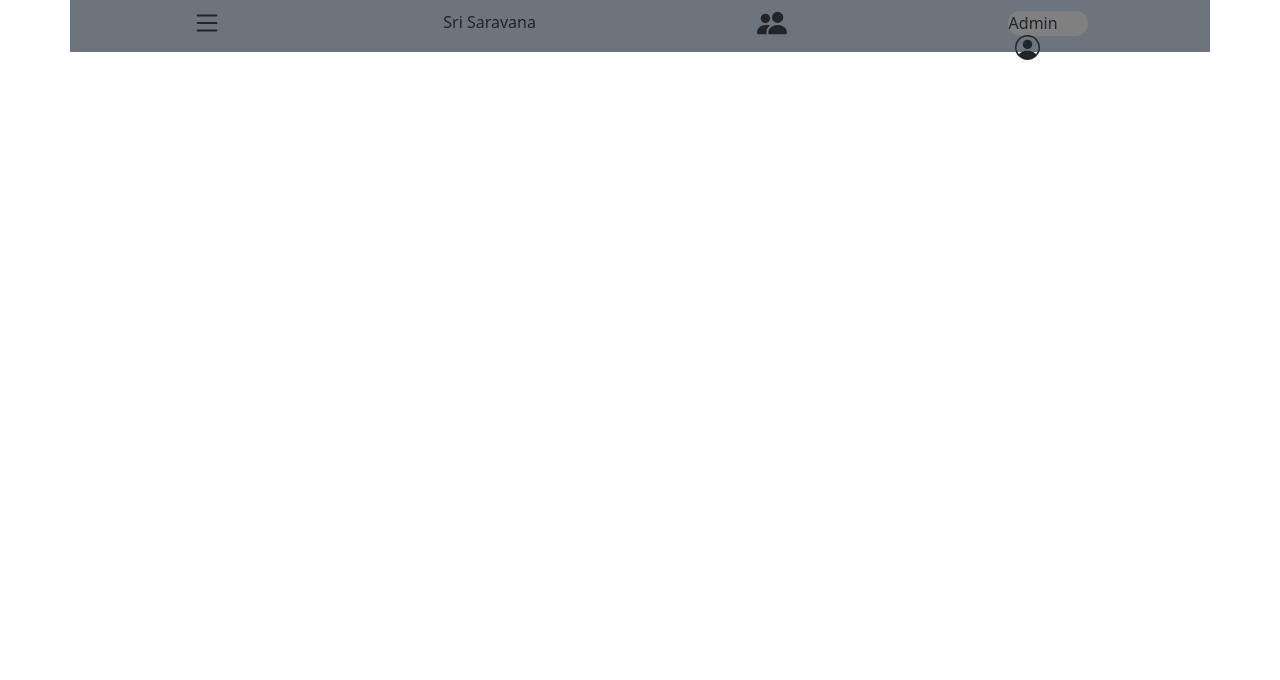
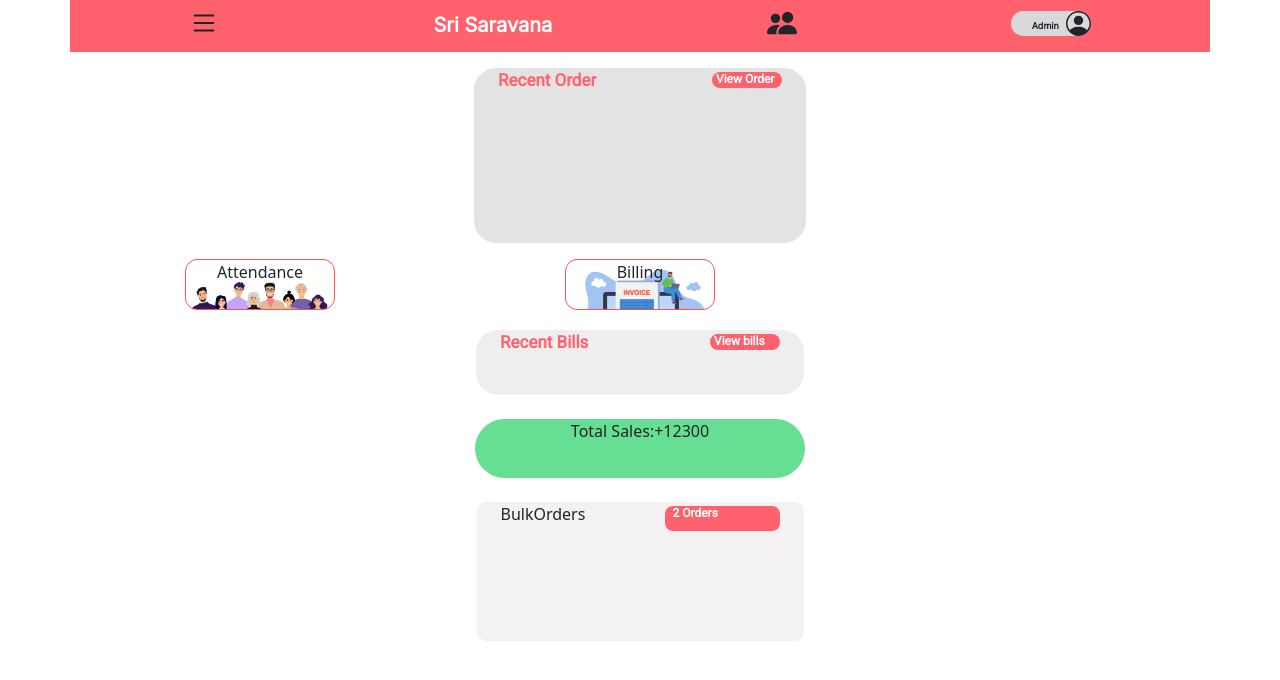
Before and after one commit to gokul-ceo/restuarentmanagement, a React (Create React App) app: page / in a window 1280 px wide. Shown: the top 680 px of the page. Built offline with nearby package versions, Linux system fonts and the light colour scheme.

Commit message:
made new changes

```diff
--- a/public/index.html
+++ b/public/index.html
@@ -7,6 +7,9 @@
     <meta name="theme-color" content="#000000" />
     <link rel="apple-touch-icon" href="%PUBLIC_URL%/logo192.png" />
     <link rel="manifest" href="%PUBLIC_URL%/manifest.json" />
+    <link rel="preconnect" href="https://fonts.googleapis.com">
+    <link rel="preconnect" href="https://fonts.gstatic.com" crossorigin>
+    <link href="https://fonts.googleapis.com/css2?family=Inter&family=Kanit&family=Montserrat&family=Poppins&family=Roboto&display=swap" rel="stylesheet">
     <title>Billing</title>
   </head>
   <body>
--- a/src/Home.jsx
+++ b/src/Home.jsx
@@ -1,9 +1,19 @@
 import React from "react";
 import 'bootstrap/dist/css/bootstrap.min.css';
 import HomeHeader from "./homeasserts/HomeHeader";
+import RecentOrders from "./homeasserts/RecentOrders";
+import GroupDiv from "./homeasserts/GroupDiv";
+import RecentBills from "./homeasserts/RecentBills";
+import SalesDiv from "./homeasserts/Sales";
+import Bulkorderdiv from "./homeasserts/Bullkorderdiv";
 function Home(){
     return<>
     <HomeHeader/>
+    <RecentOrders/>
+    <GroupDiv/>
+    <RecentBills/>
+    <SalesDiv/>
+    <Bulkorderdiv/>
     </>
 }
 
--- /dev/null
+++ b/src/homeasserts/Bullkorderdiv.js
@@ -0,0 +1,33 @@
+import React from "react";
+import 'bootstrap/dist/css/bootstrap.min.css';
+const style={
+    bulkdiv:{
+        height:'139px',
+        width:'327px',
+        borderRadius:'9px',
+        backgroundColor:'#F3F1F1'
+    },
+    anchor:{
+        textDecoration:'none',
+        color:'inherit',
+        fontFamily:'Roboto,sans-serif',
+        fontSize:'12px',
+        fontWeight:'bold',
+        color:'#FFFFFF',
+        margin:'0.5rem'
+    }
+}
+function Bulkorderdiv(){
+    return <>
+    <div style={style.bulkdiv} className="container-sm">
+    <div className="container-sm d-flex justify-content-between">
+    <span>BulkOrders</span>
+    <div style={{width:'115px',height:'25px',borderRadius:'8px',backgroundColor:'#FF616D'}} className='my-1'>
+      <h2 style={{fontSize:'12px'}}><a href='#' style={style.anchor}>2 Orders</a></h2>
+    </div>
+    </div>
+    </div>
+    </>
+}
+
+export default Bulkorderdiv;
--- /dev/null
+++ b/src/homeasserts/GroupDiv.js
@@ -0,0 +1,20 @@
+import React from "react";
+import 'bootstrap/dist/css/bootstrap.min.css';
+import Attendance from "./Groupdiv/Attendance";
+import Billing from "./Groupdiv/Billing";
+
+function GroupDiv(){
+    return  <div className="container ">
+        <div className="row">
+            <div className="col-6 col-sm-4">
+              <Attendance/>
+            </div>
+            <div className="col-6 col-sm-4">
+                <Billing/>
+            </div>
+
+        </div>
+    </div>
+}
+
+export default GroupDiv;
--- /dev/null
+++ b/src/homeasserts/Groupdiv/Attendance.js
@@ -0,0 +1,22 @@
+import React from "react";
+import 'bootstrap/dist/css/bootstrap.min.css';
+import './grpdiv.css'
+// import employe from './employe.jpg'
+// const style={
+//     attendancediv:{
+//         width:'150px',
+//         height:'51px',
+//         borderRadius:'12px',
+//         backgroundImage:`url(${employe}),`,
+//         // backgroundPosition:'1rem -0.8rem',
+//         // backgroundSize:'cover',
+//         // border:'1px solid grey'
+//     }
+// }
+function Attendance(){
+    return <div id="Attendance" className="container text-center">
+     Attendance
+    </div>
+}
+
+export default Attendance;
--- /dev/null
+++ b/src/homeasserts/Groupdiv/Billing.js
@@ -0,0 +1,23 @@
+import React from "react";
+// import bill from './billing.jpg'
+import 'bootstrap/dist/css/bootstrap.min.css';
+import './grpdiv.css'
+// const style={
+//     billingdiv:{
+//         width:'150px',
+//         height:'51px',
+//         borderRadius:'12px',
+//         backgroundImage:`url(${bill}),`,
+//         // backgroundPosition:'1px 3rem',
+//         backgroundSize:'cover',
+//         backgroundColor:'#E3E3E3',
+//         border:'1px solid grey'
+//     }
+// }
+function Billing(){
+    return <div id="Billing"  className="container text-center">
+    Billing
+   </div>
+}
+
+export default Billing;
--- /dev/null
+++ b/src/homeasserts/Groupdiv/grpdiv.css
@@ -0,0 +1,20 @@
+#Attendance{
+    width: 150px;
+    height: 51px;
+    border-radius: 12px;
+    /* background-color: #FF5050; */
+    background-image:url('./employe.jpg');
+    background-size:cover;
+    background-position: 1px -0.7rem;
+    border: 1px solid #FF5050;
+}
+#Billing{
+    width: 150px;
+    height: 51px;
+    border-radius: 12px;
+    /* background-color: #FF5050; */
+    background-image:url('./billing.jpg');
+    background-size:cover;
+    background-position: 1px 0.3rem;
+    border: 1px solid #FF5050;
+}
--- a/src/homeasserts/HomeHeader.js
+++ b/src/homeasserts/HomeHeader.js
@@ -3,15 +3,20 @@ import 'bootstrap/dist/css/bootstrap.min.css';
 import {EmployeeIcon, MenuIcon, UserIcon} from './HomeIcons'
 const style={
     header:{
-        height:'52px'
+        height:'52px',
+        backgroundColor:'#FF616D'
     },
     brandName:{
-        margin:'0.6rem 0'
+        margin:'0.6rem 0',
+        fontFamily:'Inter,sans-serif',
+        fontWeight:'bold',
+        fontSize:'20px',
+        color:'white'
     }
 }
 function HomeHeader(){
     return <>
-    <div style={style.header} className="container-lg bg-secondary d-flex justify-content-around">
+    <div style={style.header} className="container-lg  d-flex justify-content-around">
     <MenuIcon w={30} h={30}/>
     <span style={style.brandName}>Sri Saravana</span>
     <EmployeeIcon w={30} h={30}/>
--- a/src/homeasserts/HomeIcons.js
+++ b/src/homeasserts/HomeIcons.js
@@ -1,3 +1,4 @@
+/* eslint-disable jsx-a11y/anchor-is-valid */
 import React from "react";
 
 export function MenuIcon(props){
@@ -14,10 +15,18 @@ export function EmployeeIcon(props){
 }
 
 export function UserIcon(props){
-    return <div style={{width:'80px',height:'25px',borderRadius:'92px',backgroundColor:'grey',margin:'0.7rem 0'}}> <span style={{marginLeft:'0',paddingLeft:'1px'}}>Admin</span>
+    return <div style={{width:'80px',height:'25px',borderRadius:'92px',backgroundColor:'#D9D9D9',margin:'0.7rem 0'}}> <span style={{marginLeft:'1.3rem',paddingLeft:'0',fontFamily:'Inter,sans-serif',fontSize:'9px',fontWeight:'bold'}}>Admin</span>
     <svg xmlns="http://www.w3.org/2000/svg" width="25" height="25" fill="currentColor" class="bi bi-person-circle " style={{marginLeft:'7px',marginBottom:'2px'}} viewBox="0 0 16 16">
   <path d="M11 6a3 3 0 1 1-6 0 3 3 0 0 1 6 0z"/>
   <path fill-rule="evenodd" d="M0 8a8 8 0 1 1 16 0A8 8 0 0 1 0 8zm8-7a7 7 0 0 0-5.468 11.37C3.242 11.226 4.805 10 8 10s4.757 1.225 5.468 2.37A7 7 0 0 0 8 1z"/>
 </svg>
     </div>
 }
+export function RecentOrderHeader(props){
+    return <div className="container-sm d-flex justify-content-between">
+    <span style={{fontFamily:'Roboto,sans-serif',fontSize:'17px',fontWeight:'bold',color:'#FF616D'}}>{props.divname}</span>
+    <div style={{width:'70px',height:'16px',borderRadius:'10px',backgroundColor:'#FF616D'}} className='my-1'>
+      <h2 style={{fontSize:'12px'}}><a href='#' style={props.style.anchor}>{props.btnname}</a></h2>
+    </div>
+    </div>
+}
--- /dev/null
+++ b/src/homeasserts/RecentBills.js
@@ -0,0 +1,32 @@
+import React from "react";
+import 'bootstrap/dist/css/bootstrap.min.css';
+import { RecentOrderHeader } from "./HomeIcons";
+const style={
+    recentdiv:{
+        height:'65px',
+        width:'328px',
+        backgroundColor:'#EEEEEE',
+        borderRadius:'22px',
+        marginTop:'20px'
+    },
+    anchor:{
+        textDecoration:'none',
+        color:'inherit',
+        margin:'4px',
+        fontFamily:'Roboto,sans-serif',
+        fontSize:'12px',
+        fontWeight:'bold',
+        // eslint-disable-next-line no-dupe-keys
+        color:'#FFFFFF'
+    }
+}
+
+function RecentBills(){
+    return <>
+    <div style={style.recentdiv} className="container">
+    <RecentOrderHeader divname={"Recent Bills"} btnname={'View bills'} style={style}/>
+
+    </div>
+    </>
+}
+export default RecentBills;
--- /dev/null
+++ b/src/homeasserts/RecentOrders.js
@@ -0,0 +1,30 @@
+import React from "react";
+import 'bootstrap/dist/css/bootstrap.min.css';
+import { RecentOrderHeader } from "./HomeIcons";
+const style = {
+    div:{
+        backgroundColor:'#E3E3E3',
+        borderRadius:'22px',
+        height:'175px',
+        width:'332px'
+    },
+    anchor:{
+        textDecoration:'none',
+        color:'inherit',
+        margin:'4px',
+        fontFamily:'Roboto,sans-serif',
+        fontSize:'12px',
+        fontWeight:'bold',
+        color:'#FFFFFF'
+    }
+}
+function RecentOrders(){
+    return <>
+    <div style={style.div} className="container-sm container-md my-3">
+    <RecentOrderHeader divname={"Recent Order"} btnname={'View Order'} style={style}/>
+
+    </div>
+    </>
+}
+
+export default RecentOrders;
--- /dev/null
+++ b/src/homeasserts/Sales.js
@@ -0,0 +1,20 @@
+import React from "react";
+import 'bootstrap/dist/css/bootstrap.min.css';
+const style={
+    salesdiv:{
+        width:'330px',
+        height:'59px',
+        borderRadius:'36px',
+        backgroundColor:'#66DE93'
+    }
+}
+function SalesDiv(){
+    return <>
+    <div style={style.salesdiv} className="container-sm text-center align-item-center my-4">
+     <span style={style.name}>Total Sales:+12300</span>
+    </div>
+    </>
+
+}
+
+export default SalesDiv;
```
Also changed, not shown: src/homeasserts/Groupdiv/billing.jpg (added), src/homeasserts/Groupdiv/employe.jpg (added).
